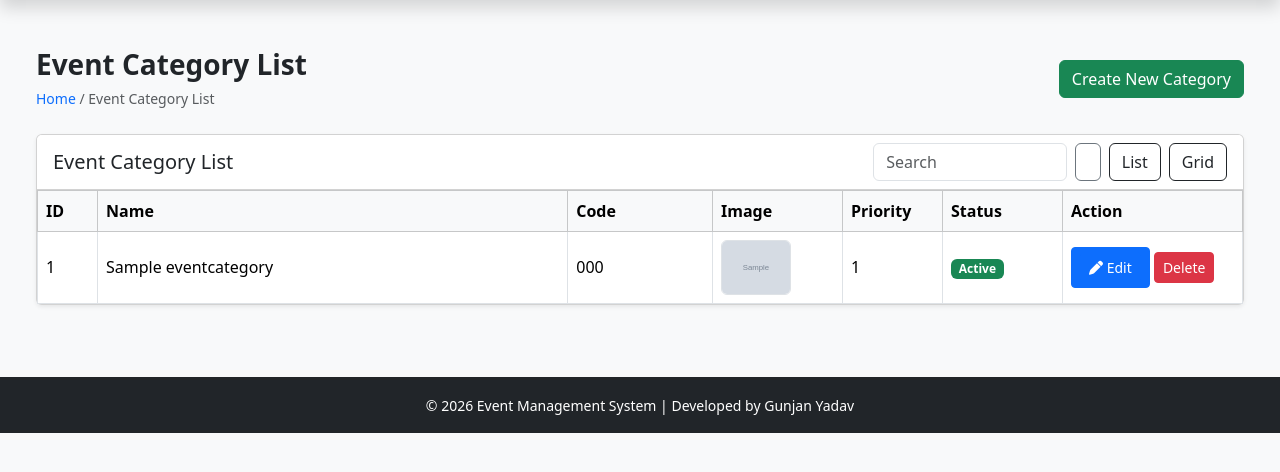
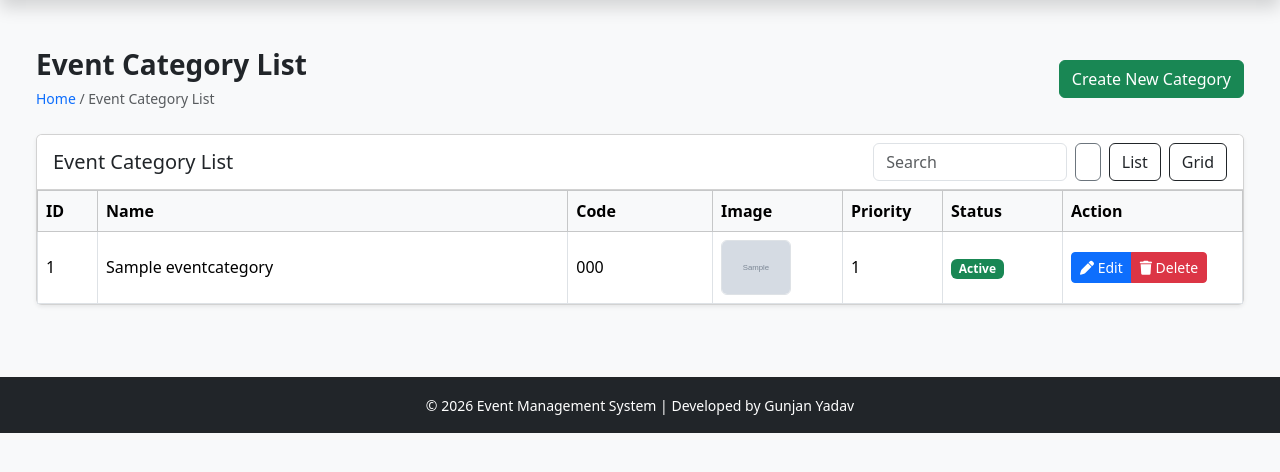
Before and after one commit to Gunjanyadav6395/Event-Management-System, a Django app: page /category-list/ in a window 1280 px wide. Shown: the part 54-526 px from the top of the page. Run offline with Django 5.2, Linux system fonts and the light colour scheme; a user stored in the database is signed in; tables that the repository leaves empty hold one stand-in row (values such as "Sample post"); grey boxes marked "Sample" are stand-in pictures.

Commit message:
Completed Category CRUD Module

```diff
--- a/events/urls.py
+++ b/events/urls.py
@@ -30,4 +30,9 @@ urlpatterns = [
     views.edit_category,
     name='edit_category'
 ),
+    path(
+    'delete-category/<int:id>/',
+    views.delete_category,
+    name='delete_category'
+),
 ]
--- a/events/views.py
+++ b/events/views.py
@@ -99,3 +99,13 @@ def category_list(request):
 def logout_view(request):
     logout(request)
     return redirect("login")
+
+@login_required
+def delete_category(request, id):
+    category = get_object_or_404(EventCategory, id=id)
+
+    category.delete()
+
+    messages.success(request, "Category Deleted Successfully")
+
+    return redirect("category_list")
--- a/templates/events/event_category.html
+++ b/templates/events/event_category.html
@@ -211,24 +211,28 @@ Event Category List
 
                         <td>
 
-                            <button class="btn btn-sm btn-primary">
+    <div class="btn-group" role="group">
 
-                                <a href="{% url 'edit_category' category.id %}" class="btn btn-primary btn-sm">
-    <i class="fa-solid fa-pen"></i>
-    Edit
-</a>
+        <a href="{% url 'edit_category' category.id %}"
+           class="btn btn-primary btn-sm">
 
-                            </button>
+            <i class="fa-solid fa-pen"></i>
+            Edit
 
-                            <button class="btn btn-sm btn-danger">
+        </a>
 
-                                <i class="bi bi-trash"></i>
+        <a href="{% url 'delete_category' category.id %}"
+           class="btn btn-danger btn-sm"
+           onclick="return confirm('Are you sure you want to delete this category?')">
 
-                                Delete
+            <i class="fa-solid fa-trash"></i>
+            Delete
 
-                            </button>
+        </a>
 
-                        </td>
+    </div>
+
+</td>
 
                     </tr>
 
```
